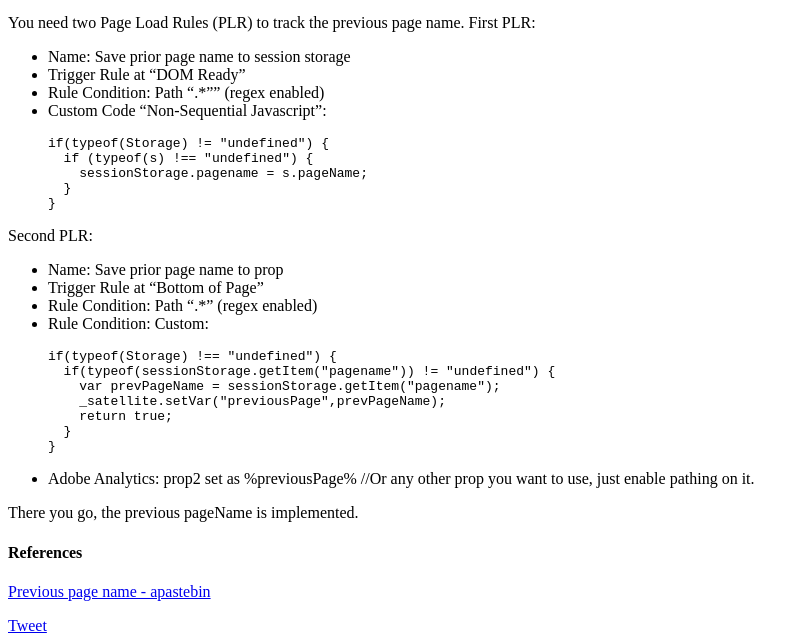
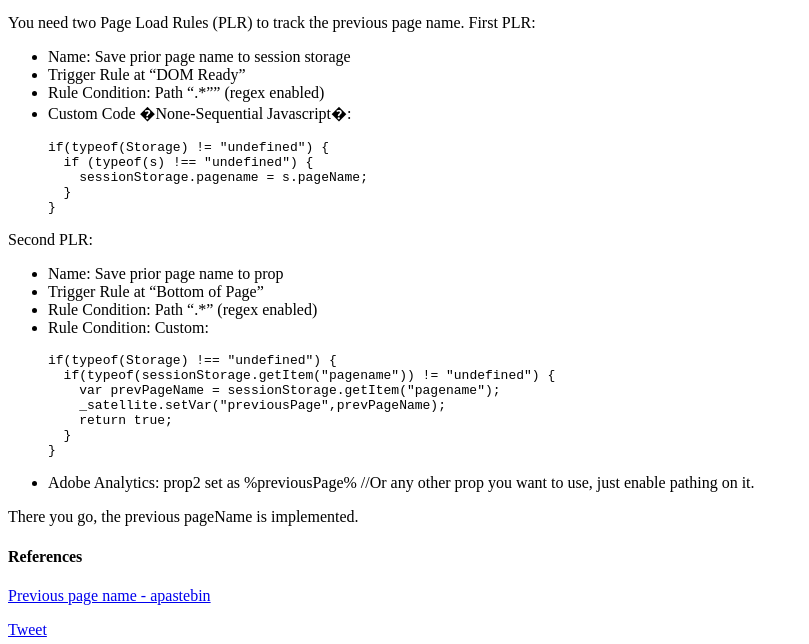
Before and after one commit to analyticsplaybook/analyticsplaybook.github.io, a Jekyll site: the page built from tagmanagement/adobe_dtm_previous_page_name.md, in a window 1280 px wide. Shown: the part 750-1394 px from the top of the page, without its empty margins (0-809 px from the left). Built offline with Jekyll 4.4.1, drawn with Linux system fonts in a browser that asks for light colours; comment, search, counter and statistics services are not loaded.

Commit message:
Revert "Missed one"
This reverts commit 85f90a522efaa5fe65ab40c527fc45c37d47fbad.

```diff
--- a/tagmanagement/adobe_dtm_previous_page_name.md
+++ b/tagmanagement/adobe_dtm_previous_page_name.md
@@ -18,7 +18,7 @@ You need two Page Load Rules (PLR) to track the previous page name. First PLR:
 - Name: Save prior page name to session storage
 - Trigger Rule at "DOM Ready"
 - Rule Condition: Path ".*"" (regex enabled)
-- Custom Code "Non-Sequential Javascript":
+- Custom Code �None-Sequential Javascript�:
 
 {% highlight javascript %}
 if(typeof(Storage) != "undefined") {
```
